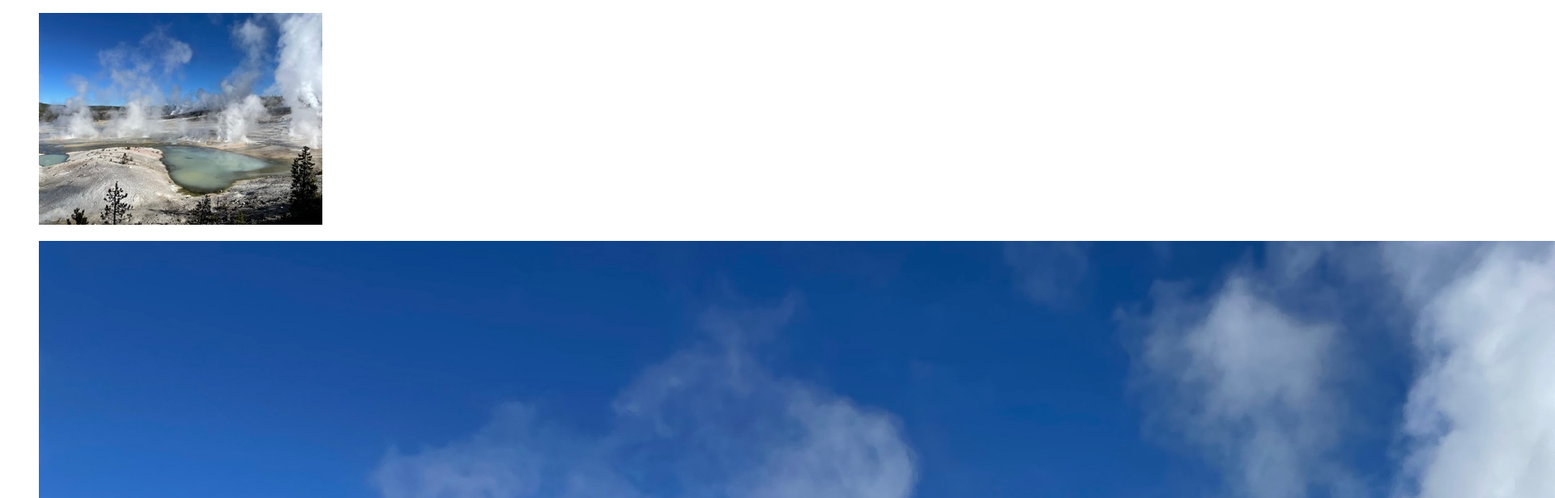
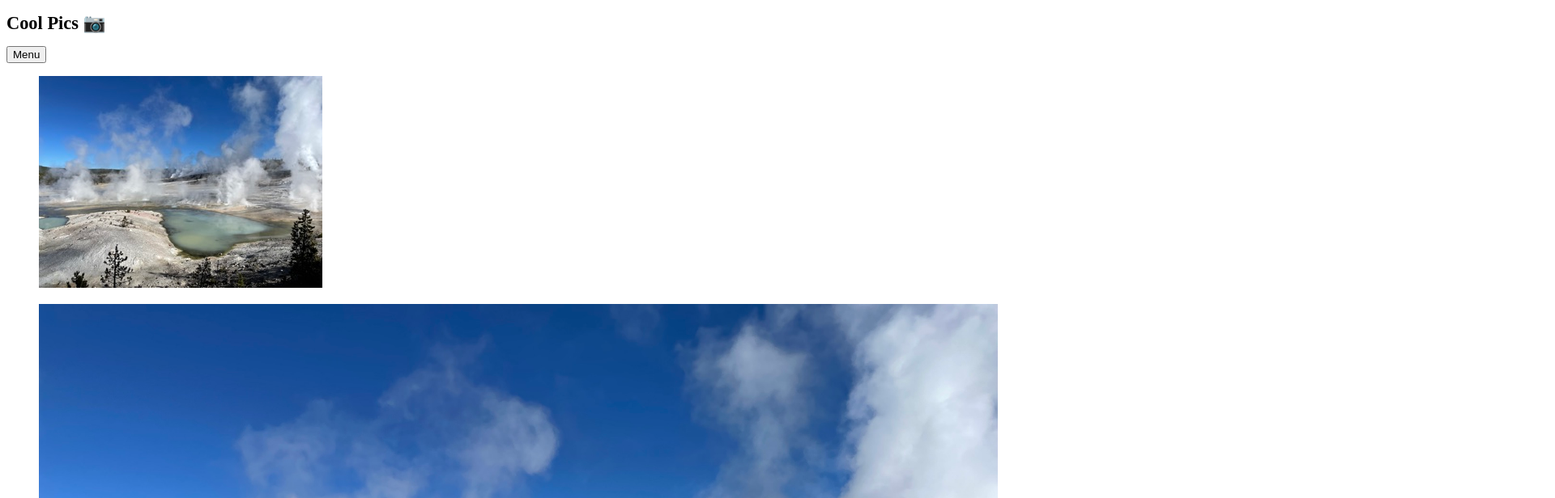
Before and after one commit to eton-codes/WDD131, a plain HTML site: page coolpics/index.html in a window 1280 px wide. Shown: the top 616 px of the page at 81% size, 1920 px wide, since content can reach past the window. Drawn offline with Linux system fonts and the light colour scheme; a web font is replaced by a local one.

Commit message:
change to coolpics

```diff
--- a/coolpics/coolpics.css
+++ b/coolpics/coolpics.css
@@ -0,0 +1,30 @@
+@import url("https://fonts.googleapis.com/css2?family=family=Mooli&display=swap");
+:root {
+--primary-color: #52489c;
+--secondary-color: #59c3c3;
+--accent-color: #f45b69;
+--text-dark: #333;
+--text-light: #ebebeb;
+--primary-font: Arial, Helvetica,sans-serif;
+--secondary-font: Mooli, san-serif;
+}
+
+
+h1 {
+    font-family: var(--secondary-font);
+    font-size: 1.4em;
+}
+
+body {
+    font-family: var(--primary-font);
+}
+
+a:link,
+a:visited {
+  color: var(--accent-color);
+}
+
+img {
+    max-width: 100%;
+    object-fit: cover;
+}
--- a/coolpics/index.html
+++ b/coolpics/index.html
@@ -4,8 +4,20 @@
     <meta charset="UTF-8">
     <meta name="viewport" content="width=device-width, initial-scale=1.0">
     <title>Cool Pics 📷</title>
+
+    <link rel="stylesheet" href="coolpics.css">
+    <meta name="author" content="Eton Williams">
+    <meta name="description" content="Picture display website">
+    <script defer src="mission.js"></script>
 </head>
 <body>
+
+    <header>
+        <h1>Cool Pics 📷</h1>
+        <button>Menu</button>
+
+    </header>
+
 
     <main>
         <section class="gallery">
```
